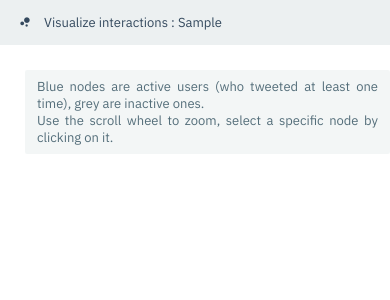
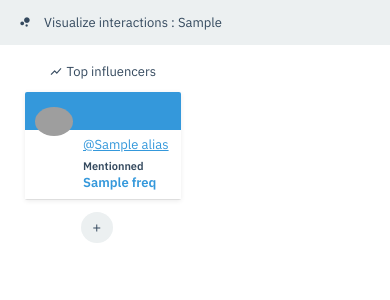
Before and after one commit to alarictabaries/twitter-api-workshop, a Django app: template webApp/twitter-workshop/templates/interactions.html in a window 390 px wide. Shown: the top 300 px of the page. Run offline with Django 3.2, Linux system fonts and the light colour scheme; the template is opened without the code that fills it: most values are stand-ins (such as "Sample title", 1, 10 or a date in 2020); some libraries are stand-ins or nearby versions; grey boxes are pictures that could not be loaded.

Commit message:
hard work on interactions graph, added most engaged users

```diff
--- a/requirements.txt
+++ b/requirements.txt
@@ -1,3 +1,4 @@
+pytz
 pandas
 git+https://github.com/tweepy/tweepy.git
 django
--- a/webApp/static/twitter-workshop/scripts/d3_interactions_graph.js
+++ b/webApp/static/twitter-workshop/scripts/d3_interactions_graph.js
@@ -1,19 +1,26 @@
-function displayInfo(d) {
+function show_info(d) {
     if(d == false) {
-        $(".card").fadeOut(85);
+        $(".card.node").fadeOut(85);
     } else {
 
-        $(".card .pic").attr("src", "https://avatars.io/twitter/" + d.alias + "/small")
-        $(".card .alias").html("<a target=\"_BLANK\" href=\"https://twitter.com/intent/user?user_id=" + d.id_str + "\">@" + d.alias + "</a>");
-        $(".card .freq").html("<span class=\"label\">Mentionned</span><br />" + (d.freq-1));
-        $(".card").fadeIn(115);
+        $(".card.node .pic").attr("src", "https://avatars.io/twitter/" + d.alias + "/small")
+        $(".card.node .alias").html("<a target=\"_BLANK\" href=\"https://twitter.com/intent/user?user_id=" + d.id_str + "\">@" + d.alias + "</a>");
+        $(".card.node .freq").html("<span class=\"label\">Mentionned</span><br />" + (d.freq-1));
+        $(".card.node").fadeIn(115);
     }
 }
 
-function createV4SelectableForceDirectedGraph(svg, graph) {
+function createV4SelectableForceDirectedGraph(svg, graph, most_engaged_nodes) {
     // if both d3v3 and d3v4 are loaded, we'll assume
     // that d3v4 is called d3v4, otherwise we'll assume
     // that d3v4 is the default (d3)
+
+    defs = svg.append("defs");
+
+    for(node in most_engaged_nodes) {
+        defs.append("pattern").attr("id", most_engaged_nodes[node]["alias"]).attr("viewBox", "0 0 1 1").attr("patternUnits", "objectBoundingBox").attr("preserveAspectRatio", "xMidYMid slice").attr("height", 1).attr("width", 1)
+            .append("image").attr("height",1).attr("width",1).attr("preserveAspectRatio", "xMidYMid slice").attr("xlink:href","https://avatars.io/twitter/" + most_engaged_nodes[node]["alias"] + "/medium")
+    }
 
     if (typeof d3v4 == 'undefined')
         d3v4 = d3;
@@ -86,6 +93,11 @@ function createV4SelectableForceDirectedGraph(svg, graph) {
             return Math.sqrt(d.freq*3.14);
         })
         .attr("class", function(d) {
+            for(i in most_engaged_nodes) {
+                if(d.id_str == most_engaged_nodes[i]["id_str"]) {
+                    return("influencer");
+                }
+            }
             if (d.type == 1) {
                 return("active")
             } else {
@@ -93,6 +105,11 @@ function createV4SelectableForceDirectedGraph(svg, graph) {
             }
         })
         .attr("fill", function(d) {
+            for(i in most_engaged_nodes) {
+                if(d.id_str == most_engaged_nodes[i]["id_str"]) {
+                    return "url(#" + d.alias + ")";
+                }
+            }
             if ('color' in d)
                 return d.color;
             else
@@ -102,7 +119,6 @@ function createV4SelectableForceDirectedGraph(svg, graph) {
             .on("start", dragstarted)
             .on("drag", dragged)
             .on("end", dragended));
-
 
     // add titles for mouseover blurbs
     /*node.append("title").attr("class", "label")
@@ -168,7 +184,8 @@ function createV4SelectableForceDirectedGraph(svg, graph) {
     }
 
     rect.on('click', () => {
-        displayInfo(false);
+        show_info(false);
+        d3v4.selectAll("line").attr("class", "link");
         node.each(function(d) {
             d.selected = false;
             d.previouslySelected = false;
@@ -251,9 +268,18 @@ function createV4SelectableForceDirectedGraph(svg, graph) {
             node.classed("selected", function(p) { return p.selected =  p.previouslySelected = false; });
         }
 
-        d3v4.select(this).classed("selected", function(p) {displayInfo(d); d.previouslySelected = d.selected; return d.selected = true; });
+        d3v4.select(this).classed("selected", function(p) {show_info(d); d.previouslySelected = d.selected; return d.selected = true; });
+        nodeObj = d;
+        d3v4.selectAll("line").attr("class", "link");
+        d3v4.selectAll("line").filter(function(d) {
+            console.log(d)
+             return (d.source === nodeObj) || (d.target === nodeObj);
+           })
+          .attr("class", "hl")
 
-        node.filter(function(d) { return d.selected; })
+        node.filter(function(d) {
+            return d.selected;
+        })
             .each(function(d) { //d.fixed |= 2;
                 d.fx = d.x;
                 d.fy = d.y;
--- a/webApp/static/twitter-workshop/styles/dashboard.css
+++ b/webApp/static/twitter-workshop/styles/dashboard.css
@@ -30,6 +30,7 @@ html, body {
     background: #34495e;
     font-size: 13px;
     position: fixed;
+    z-index: 200;
 }
 
 .sidebar header {
@@ -82,7 +83,7 @@ html, body {
 
 .content .title {
     display: flex;
-    z-index: 9999;
+    z-index: 150;
     height: 45px;
     line-height: 45px;
     background: #ecf0f1;
@@ -137,18 +138,6 @@ html, body {
     overflow: hidden;
 }
 
-p.full {
-    position: absolute;
-    top: 25px;
-    left: 25px;
-    background: rgba(236,240,241 ,0.6);
-    border: 0;
-    padding: 8px 12px;
-    border-radius: 2px;
-    color:#546E7A;
-    cursor:pointer;
-}
-
 #overlay {
     position: absolute;
     top:0;
@@ -156,7 +145,7 @@ p.full {
     right:0;
     bottom:0;
     background: rgba(255, 255, 255, 1);
-    z-index: 999;
+    z-index: 100;
 }
 
 
--- a/webApp/static/twitter-workshop/styles/elements.css
+++ b/webApp/static/twitter-workshop/styles/elements.css
@@ -1,19 +1,9 @@
-/* classic */
+/* table */
 
-p {
-    margin-bottom: 18px;
-    font-size: 13px;
-    text-align: justify;
-    border-left: 2px solid #ecf0f1;
-    padding-left: 12px;
-    color: #2c3e50;
+.actions {
+    position: absolute;
+    z-index: 50;
 }
-
-p a {
-    color: #3498db;
-}
-
-/* table */
 
 .actions a {
     display: inline-block;
@@ -150,7 +140,7 @@ table.dataTable.no-footer {
     background: rgba(236,240,241 ,1);
     border-top-right-radius: 2px;
     border-bottom-right-radius: 2px;
-    padding: 0px 12px;
+    padding: 0px 0px;
     margin-right: 2px;
     margin-bottom: 0px;
     border: 0;
@@ -177,6 +167,15 @@ table.dataTable.no-footer {
 
 .dataTables_wrapper .dataTables_paginate .paginate_button {
     padding: 4px 4px;
+}
+
+.dataTables_wrapper .dataTables_length {
+    float: right;
+}
+.dataTables_wrapper .dataTables_filter {
+    float: right;
+    text-align: left;
+    margin-right: 12px;
 }
 
 /* form */
@@ -263,12 +262,16 @@ table.dataTable.no-footer {
 }
 
 .node .selected {
-    stroke: #fff;
+    stroke: #ecf0f1;
     stroke-width: 2px;
 }
 
 .link {
     stroke: #bdc3c7;
+}
+
+.link .hl {
+    stroke: #7f8c8d;
 }
 
 circle.active {
@@ -279,13 +282,69 @@ circle.inactive {
     fill:#7f8c8d;
 }
 
-.card {
+circle.influencer {
+    stroke-width: 2px;
+    stroke: #7f8c8d;
+}
+
+.cards {
     position: absolute;
-    bottom: 25px;
+    left: 25px;
+    top: 18px;
+}
+
+.cards .col-label {
+    font-size: 13px;
+    text-align: center;
+}
+
+.cards .col-label i {
+    font-size: 13px;
+    vertical-align: -2px;
+    margin-right: 4px;
+}
+
+.cards .card:first-child {
+    margin-top: 0;
+}
+
+.cards .card {
+    margin-top: 12px;
+    border-radius: 2px;
+    font-size: 13px;
+    border-bottom: 1px solid rgba(0, 0, 0, 0.13);
+	box-shadow: 0 1px 5px rgba(0, 0, 0, 0.08);
+}
+
+.cards .col-actions {
+    text-align: center;
+    margin-top: 12px;
+}
+
+.cards .col-actions a {
+    border-radius: 50%;
+    padding: 8px 10px;
+    display: inline-block;
+    color: #34495e;
+    text-decoration: none;
+    font-size: 12px;
+    background: rgba(236,240,241 ,1);
+    margin-right: 12px;
+    margin-bottom: 12px;
+}
+
+.cards .col-actions i {
+    font-size: 12px;
+    vertical-align: -2px;
+}
+
+.card.node {
+    display: none;
+    position: absolute;
+    top: 25px;
     border: 0;
     border-radius: 2px;
     font-size: 13px;
-    display: none;
     left: 50%;
     transform: translateX(-50%);
     border-bottom: 1px solid rgba(0, 0, 0, 0.13);
@@ -296,7 +355,7 @@ circle.inactive {
     color: #3498db;
 }
 
-.card .background {
+.card .cover {
     background: #3498db;
     height: 38px;
     border-top-left-radius: 2px;
@@ -341,12 +400,30 @@ circle.inactive {
     font-weight: 600;
 }
 
+/* cards simplebar theming */
+.simplebar-track {
+    left: -12px;
+}
+
+.simplebar-scrollbar {
+    left: 2px;
+    width: 3px;
+}
+
+.simplebar-scrollbar:before {
+    background: #3498db;
+    border-radius: 2px;
+}
+
+@media only screen and (max-width: 1080px) {
+    .actions {
+        position: inherit;
+    }
+}
+
 @media only screen and (max-width: 580px) {
     input:after {
         content: '\A';
         white-space: pre;
     }
-    .card {
-        bottom: 75px;
-    }
 }
--- a/webApp/twitter-workshop/templates/index.html
+++ b/webApp/twitter-workshop/templates/index.html
@@ -16,12 +16,6 @@
 
           <div id="overlay"></div>
 
-
-    <p>
-      Welcome to my workshop wrapped around the Twitter's API. To explore the possibilities of this workshop, you need to select a data set : you can <a href="#">create a query</a> to dump tweets meeting your search criteria or simply explore the <a href="#">query database</a>.
-      Once your data set has been defined, you can sort the processed data with a powerful search engine, get basic information about them and visualize several kinds of graphics about them.
-    </p>
-
   </div>
 
 </div>
--- a/webApp/twitter-workshop/templates/interactions.html
+++ b/webApp/twitter-workshop/templates/interactions.html
@@ -15,16 +15,41 @@
 
     <div class="sub-content full">
 
-              <div id="overlay"></div>
-
-
-        <p class="full">Blue nodes are active users (who tweeted at least one time), grey are inactive ones.<br />
-            Use the scroll wheel to zoom, select a specific node by clicking on it.</p>
+        <div id="overlay"></div>
 
         <div class="graph full"></div>
 
-        <div class="card">
-            <div class="background"></div>
+        <div class="cards">
+
+            <div class="col-label"><i class="material-icons">show_chart</i>Top influencers</div>
+
+            {% for node in most_engaged_nodes %}
+
+            <div class="card">
+                <div class="cover"></div>
+                <div class="user">
+                    <img class="pic" src="https://avatars.io/twitter/{{ node.alias }}/small">
+                    <div class="user-details">
+                        <span class="alias"><a target="_BLANK" href="https://twitter.com/intent/user?user_id={{ node.id_str }}">@{{ node.alias }}</a></span><br>
+                        <div class="details">
+                            <div class="item"><span class="freq"><span class="label">Mentionned</span><br>{{ node.freq }}</span></div>
+                        </div>
+                    </div>
+                </div>
+            </div>
+
+            {% endfor %}
+
+            <div class="col-actions">
+
+                <a href="#"><i class="material-icons">add</i></a>
+
+            </div>
+
+        </div>
+
+        <div class="node card">
+            <div class="cover"></div>
             <div class="user">
                 <img class="pic"/>
                 <div class="user-details">
@@ -43,11 +68,12 @@
 <script>
 
     var data_set = {{ interactions|safe }};
+    var most_engaged_nodes = {{ most_engaged_nodes|safe }};
 
     $(document).ready(function() {
 
-        var svg = d3.select('.graph').append("svg")
-        createV4SelectableForceDirectedGraph(svg, data_set);
+        var svg = d3.select('.graph').append("svg");
+        createV4SelectableForceDirectedGraph(svg, data_set, most_engaged_nodes);
 
     });
 
--- a/webApp/twitter-workshop/templates/query.html
+++ b/webApp/twitter-workshop/templates/query.html
@@ -16,9 +16,6 @@
 
               <div id="overlay"></div>
 
-
-        <p>Fill the form bellow to generate a data set meeting your search criteria. <br />Due to the API limit rate, this application can scrape up to 2,665 tweets per 15 minutes.</p>
-
         <form class="query" action="" method="post">
             {% csrf_token %}
             {{ form|linebreaksbr }}
```
Also changed, not shown: webApp/twitter-workshop/libraries/twitter.py (+28 -1 lines), webApp/twitter-workshop/templates/data_base.html (+15 -8 lines), webApp/twitter-workshop/templates/data_set.html (+5 -10 lines), webApp/twitter-workshop/views.py (+3 -14 lines), 1 other file.
